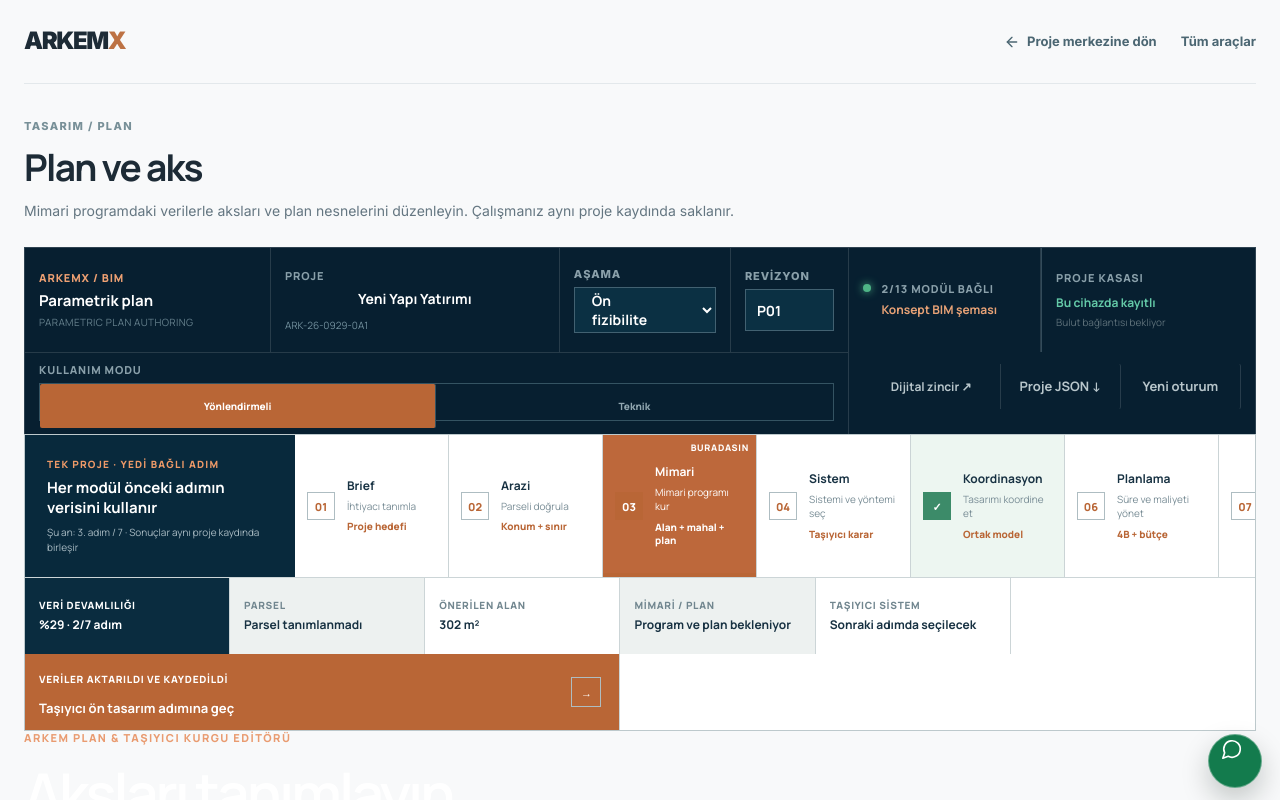
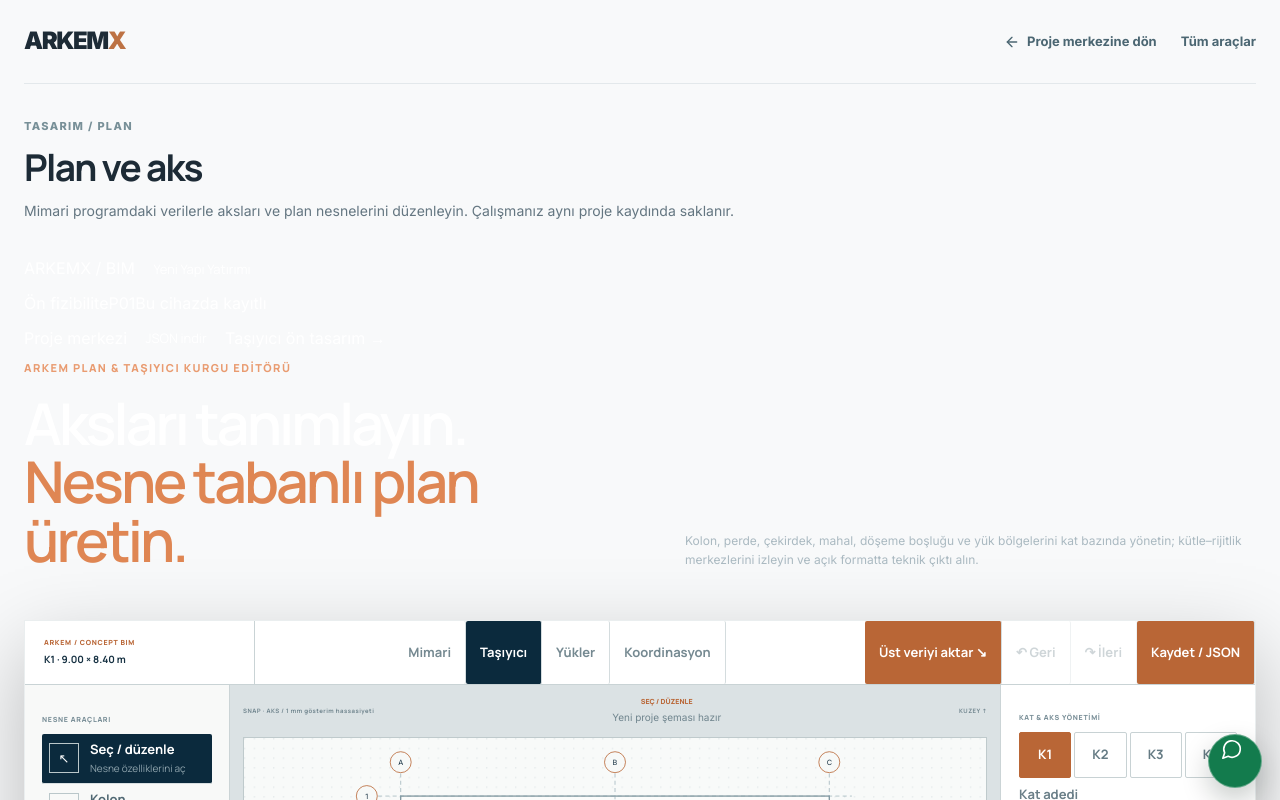
Before and after one commit to BuseIbsiroglu0637/arkemx-core-v1, a Next.js app: page /plan-ve-aks in a window 1280 px wide. Shown: the top 800 px of the page. Built offline with nearby package versions, Linux system fonts and the light colour scheme.

Commit message:
feat: simplify plan workspace chrome

```diff
--- a/app/plan-ve-aks/page.tsx
+++ b/app/plan-ve-aks/page.tsx
@@ -28,7 +28,7 @@ export default function PlanAndGridPage() {
         <p>Mimari programdaki verilerle aksları ve plan nesnelerini düzenleyin. Çalışmanız aynı proje kaydında saklanır.</p>
       </div>
       <section className="arx-workspace-editor" aria-label="Plan ve aks çalışma alanı">
-        <AdvancedPlanEditor />
+        <AdvancedPlanEditor compactKernel />
       </section>
     </div>
   </main>;
```
